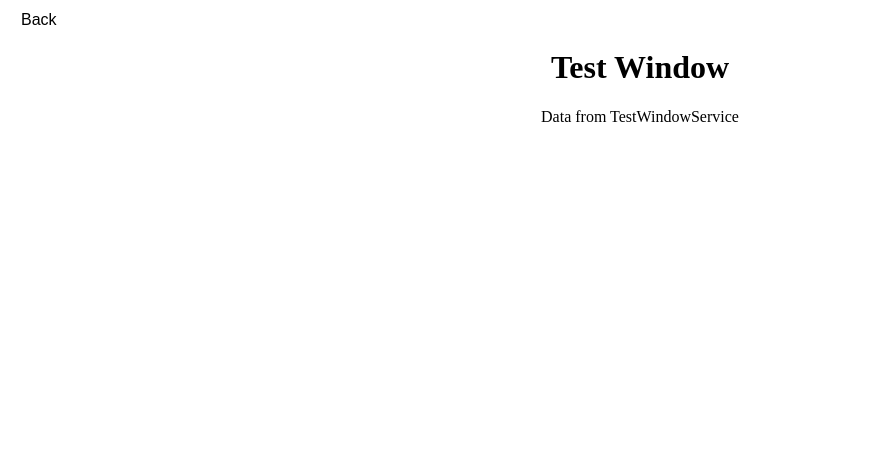
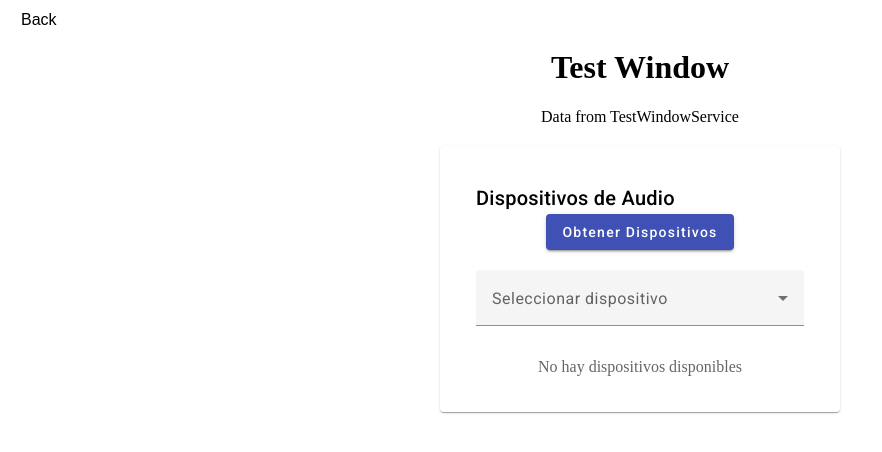
Before and after one commit to EdAlXGoAm/WorkXGoAM, an Angular app in the folder WorkXGoAm/: page /test-window in a window 1280 px wide. Shown: the top 452 px of the page, without its empty margins (0-882 px from the left). Built offline with nearby package versions, Linux system fonts and the light colour scheme.

Commit message:
Getting audio output devices using Rust

```diff
--- a/WorkXGoAm/angular.json
+++ b/WorkXGoAm/angular.json
@@ -20,7 +20,11 @@
             "browser": "src/main.ts",
             "polyfills": ["zone.js"],
             "tsConfig": "tsconfig.app.json",
-            "assets": ["src/assets"]
+            "assets": ["src/assets"],
+            "styles": [
+              "@angular/material/prebuilt-themes/indigo-pink.css",
+              "src/styles.css"
+            ]
           },
           "configurations": {
             "production": {
--- a/WorkXGoAm/package.json
+++ b/WorkXGoAm/package.json
@@ -15,6 +15,7 @@
     "@angular/compiler": "^17.0.0",
     "@angular/core": "^17.0.0",
     "@angular/forms": "^17.0.0",
+    "@angular/material": "^17.3.0",
     "@angular/platform-browser": "^17.0.0",
     "@angular/platform-browser-dynamic": "^17.0.0",
     "@angular/router": "^17.0.0",
--- a/WorkXGoAm/src/app/app.config.ts
+++ b/WorkXGoAm/src/app/app.config.ts
@@ -1,12 +1,14 @@
 import { ApplicationConfig } from "@angular/core";
 import { provideRouter } from "@angular/router";
 import { provideHttpClient } from "@angular/common/http";
+import { provideAnimations } from '@angular/platform-browser/animations';
 
 import { routes } from "./app.routes";
 
 export const appConfig: ApplicationConfig = {
   providers: [
     provideRouter(routes),
-    provideHttpClient()
+    provideHttpClient(),
+    provideAnimations()
   ],
 };
--- a/WorkXGoAm/src/app/test-window/test-window.component.css
+++ b/WorkXGoAm/src/app/test-window/test-window.component.css
@@ -18,3 +18,20 @@
 .back-button i {
   margin-right: 5px;
 }
+
+.audio-devices-card {
+  max-width: 400px;
+  margin: 20px auto;
+  padding: 20px;
+}
+
+.device-select {
+  width: 100%;
+  margin-top: 20px;
+}
+
+mat-card-content {
+  display: flex;
+  flex-direction: column;
+  align-items: center;
+}
--- a/WorkXGoAm/src/app/test-window/test-window.component.html
+++ b/WorkXGoAm/src/app/test-window/test-window.component.html
@@ -7,4 +7,31 @@
   <h1>Test Window</h1>
   <p>{{ dataFromService }}</p>
 
+  <mat-card class="audio-devices-card">
+    <mat-card-header>
+      <mat-card-title>Dispositivos de Audio</mat-card-title>
+    </mat-card-header>
+    <mat-card-content>
+      <button mat-raised-button color="primary" (click)="getAudioDevices()">
+        Obtener Dispositivos
+      </button>
+
+      <mat-form-field appearance="fill" class="device-select">
+        <mat-label>Seleccionar dispositivo</mat-label>
+        <mat-select [(ngModel)]="selectedDevice">
+          <mat-option *ngFor="let device of audioDevices" [value]="device.id">
+            {{device.name}}
+          </mat-option>
+        </mat-select>
+      </mat-form-field>
+
+      <!-- Debug info -->
+      <div *ngIf="audioDevices.length === 0" style="margin-top: 10px; color: #666;">
+        No hay dispositivos disponibles
+      </div>
+      <div *ngIf="audioDevices.length > 0" style="margin-top: 10px; color: #666;">
+        {{audioDevices.length}} dispositivos encontrados
+      </div>
+    </mat-card-content>
+  </mat-card>
 </div>
--- a/WorkXGoAm/src/app/test-window/test-window.component.ts
+++ b/WorkXGoAm/src/app/test-window/test-window.component.ts
@@ -2,16 +2,36 @@ import { Component, OnInit } from '@angular/core';
 import { CommonModule } from '@angular/common';
 import { Router } from '@angular/router';
 import { TestWindowService } from '../services/test-window.service';
+import { MatCardModule } from '@angular/material/card';
+import { MatButtonModule } from '@angular/material/button';
+import { MatSelectModule } from '@angular/material/select';
+import { MatFormFieldModule } from '@angular/material/form-field';
+import { FormsModule } from '@angular/forms';
+import { invoke } from '@tauri-apps/api/core';
+
+interface AudioDevice {
+  name: string;
+  id: string;
+}
 
 @Component({
   selector: 'app-test-window',
   standalone: true,
-  imports: [CommonModule],
+  imports: [
+    CommonModule,
+    MatCardModule,
+    MatButtonModule,
+    MatSelectModule,
+    MatFormFieldModule,
+    FormsModule
+  ],
   templateUrl: './test-window.component.html',
   styleUrls: ['./test-window.component.css']
 })
 export class TestWindowComponent implements OnInit {
   dataFromService: string = '';
+  audioDevices: AudioDevice[] = [];
+  selectedDevice: string = '';
 
   constructor(private router: Router, private testWindowService: TestWindowService) {}
 
@@ -19,6 +39,15 @@ export class TestWindowComponent implements OnInit {
     this.dataFromService = this.testWindowService.getTestData();
   }
 
+  async getAudioDevices(): Promise<void> {
+    try {
+      this.audioDevices = await invoke<AudioDevice[]>('get_audio_devices');
+      console.log('Dispositivos de audio:', this.audioDevices);
+    } catch (error) {
+      console.error('Error al obtener dispositivos de audio:', error);
+    }
+  }
+
   goBack(): void {
     this.router.navigate(['/']);
   }
--- a/WorkXGoAm/src/index.html
+++ b/WorkXGoAm/src/index.html
@@ -5,6 +5,8 @@
     <title>Tauri + Angular</title>
     <base href="/" />
     <meta name="viewport" content="width=device-width, initial-scale=1" />
+    <link href="https://fonts.googleapis.com/css2?family=Roboto:wght@300;400;500&display=swap" rel="stylesheet">
+    <link href="https://fonts.googleapis.com/icon?family=Material+Icons" rel="stylesheet">
   </head>
   <body>
     <app-root></app-root>
--- /dev/null
+++ b/WorkXGoAm/src/styles.css
@@ -0,0 +1,24 @@
+@use '@angular/material' as mat;
+
+/* Incluir los estilos base de Material */
+@include mat.core();
+
+/* Definir el tema de Material */
+$primary: mat.define-palette(mat.$indigo-palette);
+$accent: mat.define-palette(mat.$pink-palette, A200, A100, A400);
+$theme: mat.define-light-theme((
+  color: (
+    primary: $primary,
+    accent: $accent,
+  )
+));
+
+/* Aplicar el tema */
+@include mat.all-component-themes($theme);
+
+/* Estilos globales */
+html, body {
+  height: 100%;
+  margin: 0;
+  font-family: Roboto, "Helvetica Neue", sans-serif;
+}
```
Also changed, not shown: 2 other files (tests, documents, lock files or other folders).
